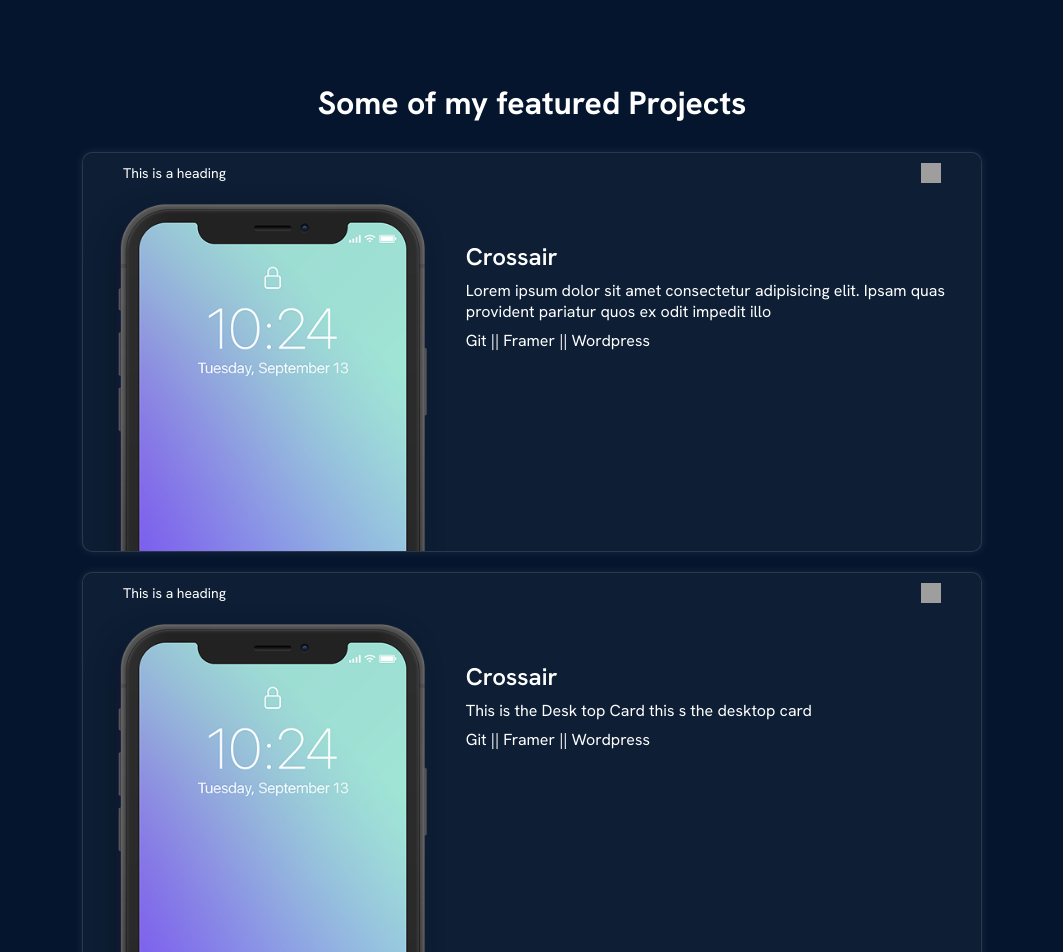
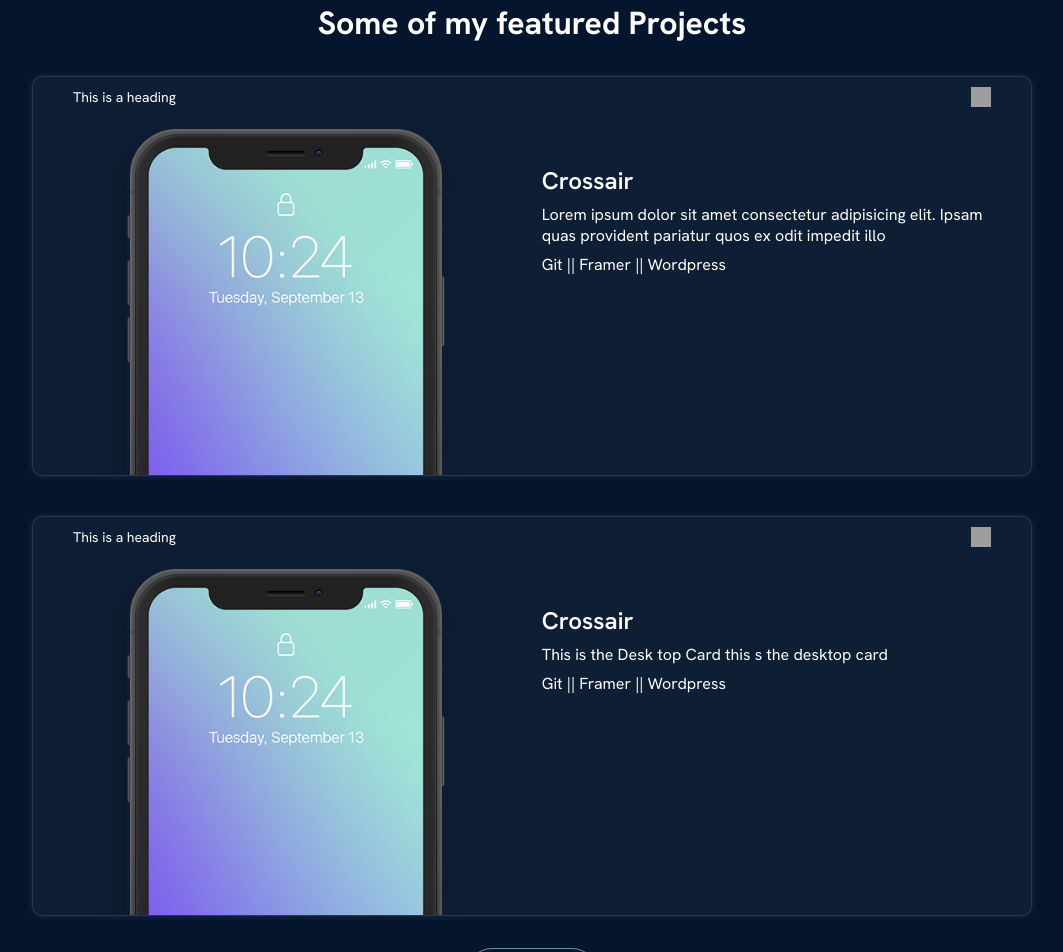
Before and after one commit to Acollins65/Collins_Dev_Portfolio, a React (Vite) app: page / in a window 1280 px wide. Shown: the part 1180-2132 px from the top of the page, without its empty margins (108-1171 px from the left). Built offline with nearby package versions, Linux system fonts and the light colour scheme; grey boxes are pictures that could not be loaded.

Commit message:
Product Section Update
I extended the size of the width for Each product card

```diff
--- a/src/Components/ProjectCardDesktop/ProjectCardDesktop.module.css
+++ b/src/Components/ProjectCardDesktop/ProjectCardDesktop.module.css
@@ -2,7 +2,7 @@
 
 .projectCard {
   background-color: rgba(245, 245, 245, 0.038);
-  width: 900px;
+  width: 1000px;
   height: 400px;
   border-radius: 10px;
   border: var(--border-style2);
@@ -38,7 +38,7 @@
 
 .image {
   position: relative;
-  width: 70%;
+  width: 100%;
   height: 100%;
   display: flex;
   justify-content: center;
@@ -61,27 +61,27 @@
 .writing {
   width: 100%;
   height: 100%;
-  padding: 3.75rem 1.25rem 0 0; /* Adjusted to use rem units */
+  padding: 3.75rem 1.25rem 0 0;
   display: flex;
-  gap: 0.5rem; /* Adjusted to use rem units */
+  gap: 0.5rem;
   flex-direction: column;
   justify-content: flex-start;
   align-items: flex-start;
-  padding-left: 1.25rem; /* Adjusted to use rem units */
+  padding-left: 1.25rem;
 }
 
 .title {
   text-align: left;
   font-weight: var(--font-weight-semibold);
-  font-size: 1.5rem; /* Adjusted to use rem units */
+  font-size: 1.5rem;
 }
 
 .description {
-  font-size: 1rem; /* Adjusted to use rem units */
+  font-size: 1rem;
 }
 
 .techStack {
-  font-size: 1rem; /* Adjusted to use rem units */
+  font-size: 1rem;
 }
 
 @media screen and (max-width: 1000px) {
@@ -89,8 +89,22 @@
     height: 350px;
     width: 100%;
   }
+  .image {
+    position: relative;
+    width: 70%;
+  }
+}
 
-  /* .title {
+@media screen and (max-width: 768px) {
+  .projectCard {
+    height: 300px;
+  }
+
+  .head {
+    padding: 10px 20px 0;
+  }
+
+  .title {
     font-size: 1.25rem;
   }
 
@@ -99,28 +113,7 @@
   }
 
   .techStack {
-    font-size: 0.75rem;
-  } */
-}
-
-@media screen and (max-width: 768px) {
-  .projectCard {
-    height: 300px;
-  }
-  .head {
-    padding: 10px 20px 0;
-  }
-
-  .title {
-    font-size: 1.25rem; /* Adjusted to use rem units */
-  }
-
-  .description {
-    font-size: 0.875rem; /* Adjusted to use rem units */
-  }
-
-  .techStack {
-    font-size: 0.875rem; /* Adjusted to use rem units */
+    font-size: 0.875rem;
   }
 }
 
@@ -130,15 +123,15 @@
   }
 
   .title {
-    font-size: 1.25rem; /* Adjusted to use rem units */
+    font-size: 1.25rem;
   }
 
   .description {
-    font-size: 0.875rem; /* Adjusted to use rem units */
+    font-size: 0.875rem;
   }
 
   .techStack {
-    font-size: 0.875rem; /* Adjusted to use rem units */
+    font-size: 0.875rem;
   }
 }
 
--- a/src/Components/ProjectCardPhone/ProjectCardPhone.module.css
+++ b/src/Components/ProjectCardPhone/ProjectCardPhone.module.css
@@ -1,8 +1,8 @@
 @import "../../vars.css";
 
 .projectCard {
-  background-color: var(--color-background-secondary);
-  width: 900px;
+  background-color: rgba(245, 245, 245, 0.038);
+  width: 1000px;
   height: 400px;
   border-radius: 10px;
   border: var(--border-style2);
@@ -38,7 +38,7 @@
 
 .image {
   position: relative;
-  width: 70%;
+  width: 100%;
   height: 100%;
   display: flex;
   justify-content: center;
@@ -61,27 +61,27 @@
 .writing {
   width: 100%;
   height: 100%;
-  padding: 3.75rem 1.25rem 0 0; /* Adjusted to use rem units */
+  padding: 3.75rem 1.25rem 0 0;
   display: flex;
-  gap: 0.5rem; /* Adjusted to use rem units */
+  gap: 0.5rem;
   flex-direction: column;
   justify-content: flex-start;
   align-items: flex-start;
-  padding-left: 1.25rem; /* Adjusted to use rem units */
+  padding-left: 1.25rem;
 }
 
 .title {
   text-align: left;
   font-weight: var(--font-weight-semibold);
-  font-size: 1.5rem; /* Adjusted to use rem units */
+  font-size: 1.5rem;
 }
 
 .description {
-  font-size: 1rem; /* Adjusted to use rem units */
+  font-size: 1rem;
 }
 
 .techStack {
-  font-size: 1rem; /* Adjusted to use rem units */
+  font-size: 1rem;
 }
 
 @media screen and (max-width: 1000px) {
@@ -89,8 +89,22 @@
     height: 350px;
     width: 100%;
   }
+  .image {
+    position: relative;
+    width: 70%;
+  }
+}
 
-  /* .title {
+@media screen and (max-width: 768px) {
+  .projectCard {
+    height: 300px;
+  }
+
+  .head {
+    padding: 10px 20px 0;
+  }
+
+  .title {
     font-size: 1.25rem;
   }
 
@@ -99,28 +113,7 @@
   }
 
   .techStack {
-    font-size: 0.75rem;
-  } */
-}
-
-@media screen and (max-width: 768px) {
-  .projectCard {
-    height: 300px;
-  }
-  .head {
-    padding: 10px 20px 0;
-  }
-
-  .title {
-    font-size: 1.25rem; /* Adjusted to use rem units */
-  }
-
-  .description {
-    font-size: 0.875rem; /* Adjusted to use rem units */
-  }
-
-  .techStack {
-    font-size: 0.875rem; /* Adjusted to use rem units */
+    font-size: 0.875rem;
   }
 }
 
@@ -130,15 +123,15 @@
   }
 
   .title {
-    font-size: 1.25rem; /* Adjusted to use rem units */
+    font-size: 1.25rem;
   }
 
   .description {
-    font-size: 0.875rem; /* Adjusted to use rem units */
+    font-size: 0.875rem;
   }
 
   .techStack {
-    font-size: 0.875rem; /* Adjusted to use rem units */
+    font-size: 0.875rem;
   }
 }
 
--- a/src/Sections/About Section/About.module.css
+++ b/src/Sections/About Section/About.module.css
@@ -83,7 +83,7 @@
 .techStack {
   margin-top: 4px;
   display: flex;
-  gap: 60px;
+  gap: 20px;
   flex-wrap: wrap;
   max-width: 95%;
   justify-content: flex-end;
--- a/src/Sections/Project Section/ProjectSection.module.css
+++ b/src/Sections/Project Section/ProjectSection.module.css
@@ -21,7 +21,7 @@
   align-items: center;
 
   flex-direction: column;
-  gap: 8px;
+  gap: 12px;
 }
 
 h4 {
@@ -34,7 +34,7 @@ h4 {
   display: flex;
   justify-content: center;
   align-items: center;
-  gap: 20px;
+  gap: 40px;
   flex-wrap: wrap;
   padding: 20px;
 }
```
